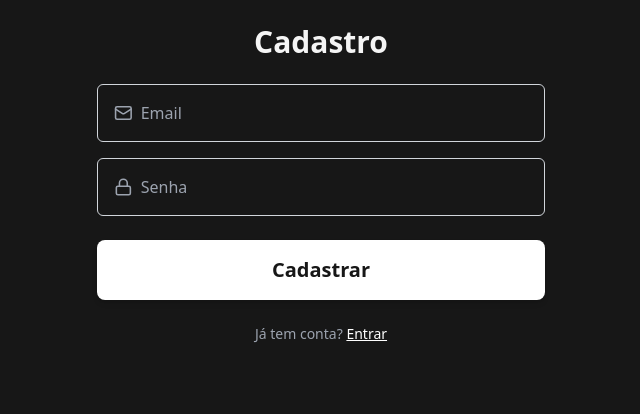
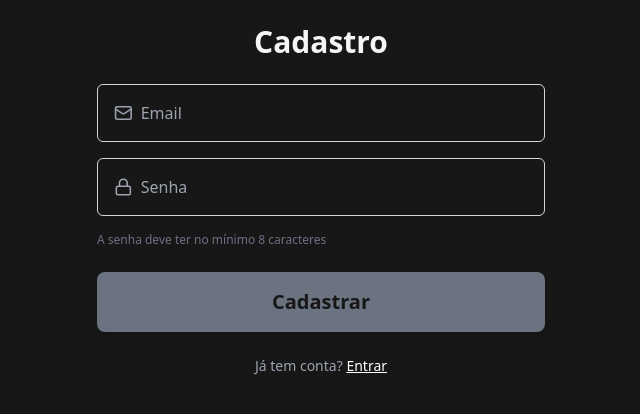
Before and after one commit to vbertho/ProjetoReact, a React (Vite) app: page /register in a window 1280 px wide. Shown: the top 414 px of the page, without its empty margins (319-959 px from the left). Built offline with nearby package versions, Linux system fonts and the light colour scheme.

Commit message:
fix: change error field read

```diff
--- a/src/pages/AuthPage.jsx
+++ b/src/pages/AuthPage.jsx
@@ -21,13 +21,14 @@ function AuthPage({ mode }) {
             }
         } catch (err) {
             const status = err.response?.status;
-            if (status === 400) {
-                setError(err.response.data.errors?.[0]?.defaultMessage);
-            } else if (status === 409) {
-                setError(err.response?.data?.message) || setError("Email já cadastrado");
-            } else {
-                setError(isLogin ? "Email ou senha incorretos" : "Erro ao cadastrar, tente novamente");
-            }
+            const field = err.response?.data?.field;
+            console.log("field:", field);
+
+            if (status === 400 && field === "password") setError("Senha muito curta");
+            else if (status === 400 && field === "email") setError("Email inválido");
+            else if (status === 400) setError("Dados inválidos")
+            else if (status === 409) setError("Este email já está cadastrado");
+            else setError(isLogin ? "Email ou senha incorretos" : "Erro ao cadastrar, tente novamente");
         }
     }
 
@@ -60,6 +61,9 @@ function AuthPage({ mode }) {
                             className="bg-transparent w-full py-4 focus:outline-none text-white"
                         />
                     </div>
+                    {!isLogin && (
+                        <p className="text-gray-500 text-xs">A senha deve ter no mínimo 8 caracteres</p>
+                    )}
                 </div>
 
                 {error && (
@@ -68,10 +72,13 @@ function AuthPage({ mode }) {
 
                 <button
                     onClick={handleSubmit}
+                    disabled={!email || !password}
                     className="
                         w-full
                         bg-white
                         hover:bg-gray-200
+                        disabled:cursor-not-allowed
+                        disabled:bg-gray-500
                         text-neutral-900
                         text-xl
                         font-semibold
```
